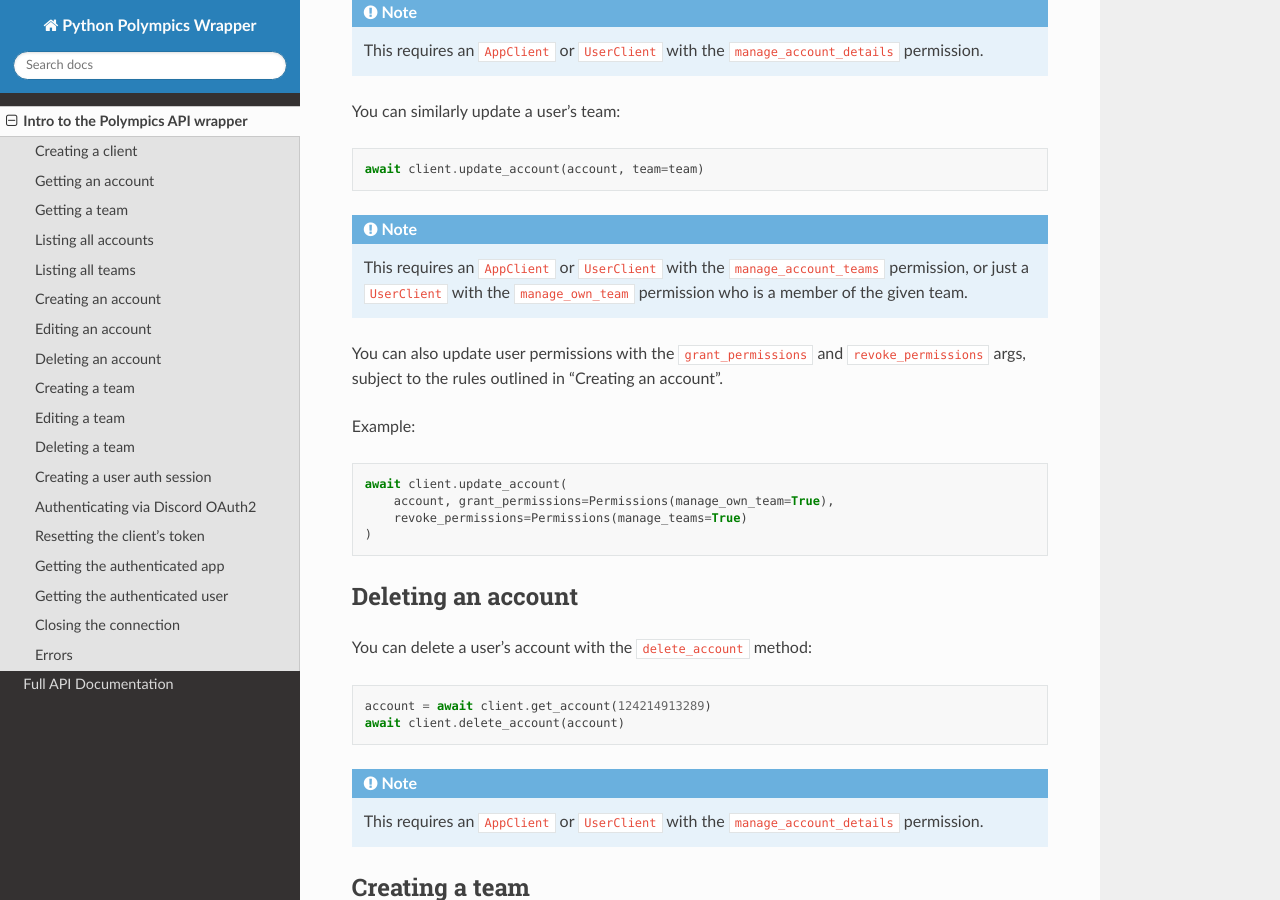
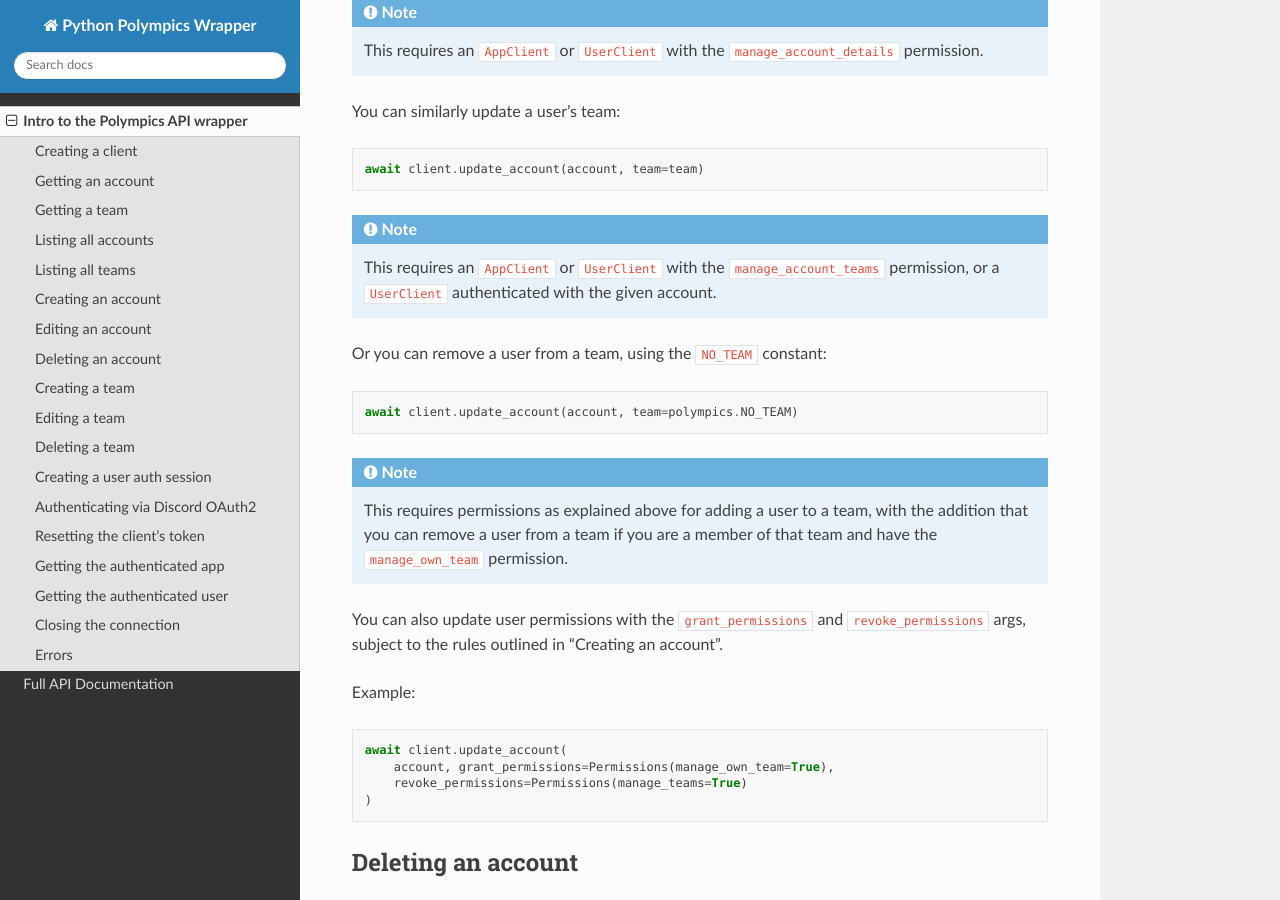
Before and after one commit to polympics/python-wrapper, a Sphinx documentation site: the page built from docs/source/guide.rst, in a window 1280 px wide and 900 px high, scrolled down 3336 px. Built offline with Sphinx 7.4.7 and the Read the Docs theme 2.0.0, drawn with Linux system fonts in a browser that asks for light colours.

Commit message:
Add support for removing users from teams.

```diff
--- a/docs/source/conf.py
+++ b/docs/source/conf.py
@@ -13,7 +13,7 @@ sys.path.insert(0, os.path.abspath('../..'))
 project = 'Python Polympics Wrapper'
 copyright = '2021, Artemis'
 author = 'Artemis'
-release = '0.4.0'
+release = '0.4.1'
 
 extensions = [
     'sphinx.ext.autodoc',
--- a/docs/source/guide.rst
+++ b/docs/source/guide.rst
@@ -179,9 +179,20 @@ You can similarly update a user's team:
 .. note::
 
    This requires an ``AppClient`` or ``UserClient`` with the
-   ``manage_account_teams`` permission, or just a ``UserClient``
-   with the ``manage_own_team`` permission who is a member of the
-   given team.
+   ``manage_account_teams`` permission, or a ``UserClient`` authenticated
+   with the given account.
+
+Or you can remove a user from a team, using the ``NO_TEAM`` constant:
+
+.. code-block:: python
+
+   await client.update_account(account, team=polympics.NO_TEAM)
+
+.. note::
+
+   This requires permissions as explained above for adding a user to a team,
+   with the addition that you can remove a user from a team if you are a member
+   of that team and have the ``manage_own_team`` permission.
 
 You can also update user permissions with the ``grant_permissions``
 and ``revoke_permissions`` args, subject to the rules outlined in
--- a/setup.cfg
+++ b/setup.cfg
@@ -1,6 +1,6 @@
 [metadata]
 name = polympics
-version = 0.4.0
+version = 0.4.1
 author = Artemis
 author_email = artemisdev21@gmail.com
 description = A Python wrapper for the Polympics API.
```
Also changed, not shown: 1 other file.
